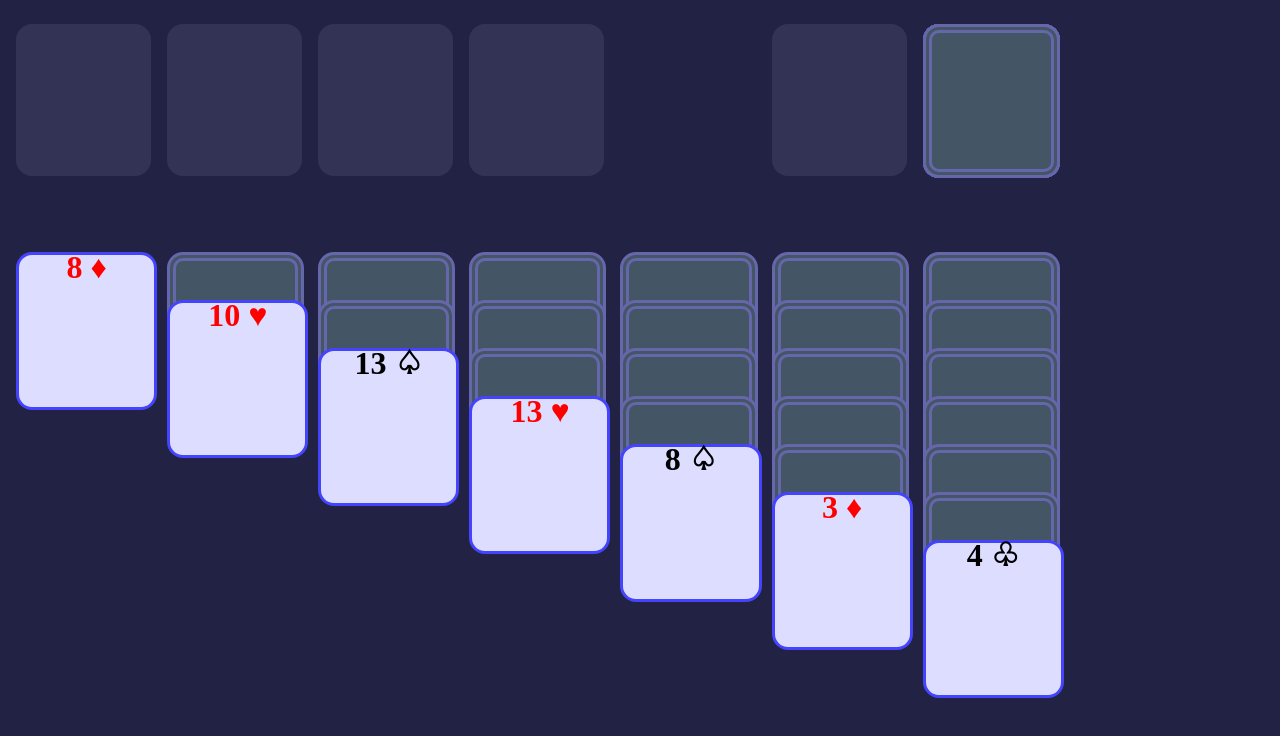
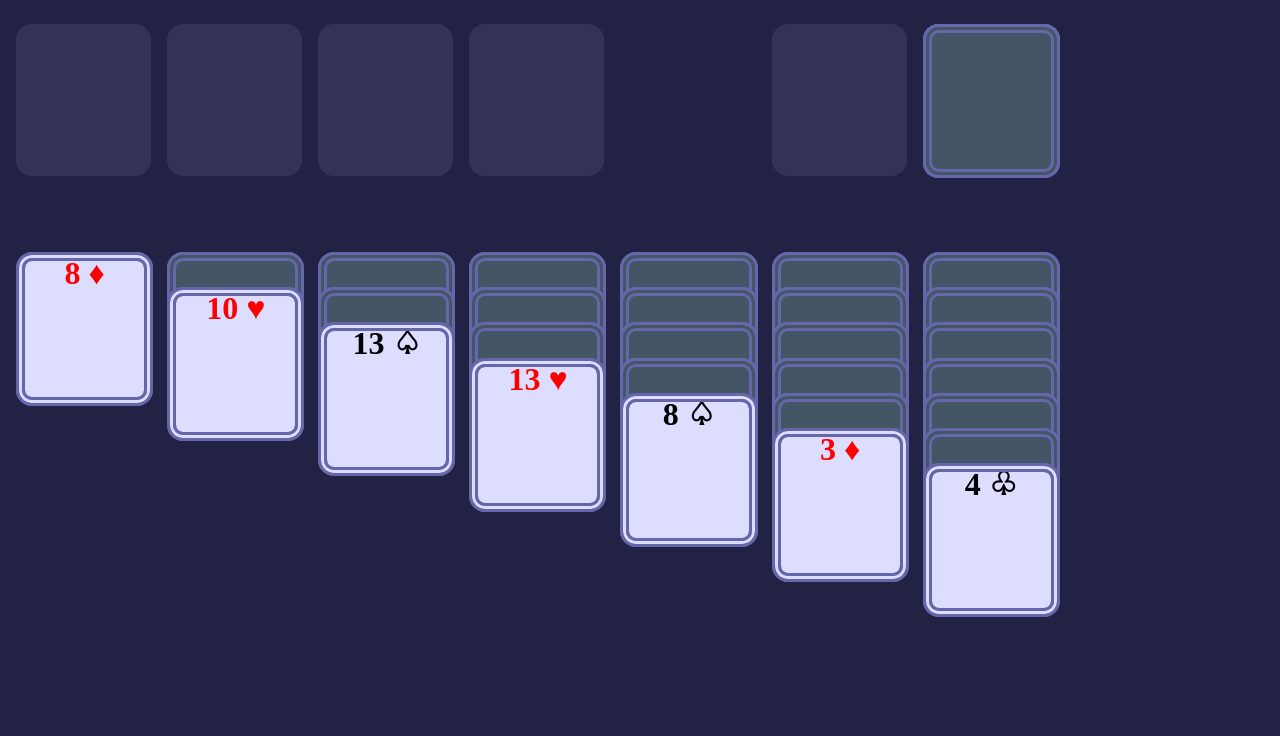
Before and after one commit to iCAMPAGNE/Patience, an Angular app: page / in a window 1280 px wide. Shown: the top 736 px of the page. Built offline with nearby package versions, Linux system fonts and the light colour scheme.

Commit message:
Migration to Angular 11, refactoring piles in template, move cards.

```diff
--- a/src/app/components/home/home.component.html
+++ b/src/app/components/home/home.component.html
@@ -1,11 +1,16 @@
 <div class="page-area">
     <div id="piles" class="piles-area stack-area">
-        <div id="pile-0" class="card-area sorted-pile">
-            <div *ngFor="let card of piles[0].cards" class="card"></div>
+        <div *ngFor="let pileNr of [0,1,2,3]">
+            <div id="pile-{{pileNr}}" class="card-area sorted-pile">
+                <div *ngFor="let card of piles[pileNr].cards;" class="fp-flip-card">
+                    <div id="card-{{card.id}}" class="fp-flip-card-inner" (click)="cardClick(pileNr, card.id)">
+                        <div class="card-format front turned" [ngClass]="{'type-color':card.type % 2 == 1}">
+                            {{card.value}} {{cardTypes[card.type]}}
+                        </div>
+                    </div>
+                </div>
+            </div>
         </div>
-        <div id="pile-1" class="card-area sorted-pile"></div>
-        <div id="pile-2" class="card-area sorted-pile"></div>
-        <div id="pile-3" class="card-area sorted-pile"></div>
         <div id="pile-99" class="card-area invisible"></div>
         <div id="pile-4" class="card-area">
             <div *ngFor="let card of piles[4].cards;" class="fp-flip-card">
@@ -20,7 +25,7 @@
         <div id="pile-5" class="card-area" (click)="rechargePile()">
             <div *ngFor="let card of piles[5].cards;" class="fp-flip-card">
                 <div id="card-{{card.id}}" class="fp-flip-card-inner" (click)="draaiom($event, card)">
-                    <div class="card-format front" [ngClass]="{'turning':card.turning, 'turned':card.turned, 'type-color':card.type % 2 == 1} ">
+                    <div class="card-format front" [ngClass]="{'turning':card.turning, 'turned':card.turned, 'type-color':card.type % 2 == 1}">
                         {{card.value}} {{cardTypes[card.type]}}
                     </div>
                     <div class="card-format back" [ngClass]="{'turning':card.turning, 'turned':card.turned}"></div>
@@ -30,11 +35,16 @@
     </div>
 
     <div id="play-area" class="piles-area play-area">
-        <div *ngFor="let pileNr of [6,7,8,9,10,11,12]" class="card-area">
-            <div *ngFor="let card of piles[pileNr].cards; let i = index" id="card-{{card.id}}" class="card inner-card play-card"
-                    [ngClass]="{'front':card.turned, 'type-color':card.type % 2 == 1}"
-                    style="margin-top: {{i*3}}em;" (click)="cardClick(pileNr, card.id)">
-                <div class="card-text" *ngIf="card.turned">{{card.value}} {{cardTypes[card.type]}}</div>
+        <div *ngFor="let pileNr of [6,7,8,9,10,11,12]">
+            <div id="pile-{{pileNr}}" class="card-area">
+                <div *ngFor="let card of piles[pileNr].cards; let i = index;" class="fp-flip-card">
+                    <div id="card-{{card.id}}" class="fp-flip-card-inner" style="margin-top: {{i*1.1}}em;" (click)="cardClick(pileNr, card.id)">
+                        <div class="card-format" [ngClass]="{'turning':card.turning, 'turned front':card.turned, 'type-color':card.type % 2 == 1}">
+                            {{card.value}} {{cardTypes[card.type]}}
+                        </div>
+                        <div class="card-format" [ngClass]="{'turning':card.turning, 'turned':card.turned, 'back':!card.turned}"></div>
+                    </div>
+                </div>
             </div>
         </div>
     </div>
--- a/src/app/components/home/home.component.ts
+++ b/src/app/components/home/home.component.ts
@@ -98,7 +98,6 @@ export class HomeComponent implements OnInit {
 
 
   cardClick(pileNr:number, cardNr:number) {
-      console.log(pileNr + '/' + cardNr);
     const card = this.cards.find(c => c.id == cardNr);
     if (!card || !card.turned) {
       return;
@@ -109,8 +108,8 @@ export class HomeComponent implements OnInit {
       if (tryPileNr != pileNr) {
           const pileElement = this.elementRef.nativeElement.querySelector('#pile-' + tryPileNr);
           const cardElement = this.elementRef.nativeElement.querySelector('#card-' + card.id);
-          const moveHorizontal:number = pileElement.offsetLeft - cardElement.offsetLeft;
-          const moveVertical:number = pileElement.offsetTop - cardElement.offsetTop;
+          const moveHorizontal:number = pileElement.offsetLeft - cardElement.getBoundingClientRect().left;
+          const moveVertical:number = pileElement.offsetTop - cardElement.getBoundingClientRect().top;
           cardElement.animate([{ transform: 'translate(' + moveHorizontal + 'px,' + moveVertical + 'px)'}], { duration: 500 });
           setTimeout(() => {
               this.piles[pileNr].cards.pop();
--- a/src/styles.scss
+++ b/src/styles.scss
@@ -103,7 +103,6 @@ div.type-color {
 
     &.back-4 {
         background-color: #DDDDFF;
-        color: green;
         transform: rotateY(180deg);
         &.turning {
             transform: rotateY(0deg);
@@ -133,21 +132,6 @@ div.type-color {
     }
 }
 
-.fp-flip-card-front {
-    transform: rotateY(180deg);
-}
-
-.fp-flip-card-back {
-}
-
-.fp-flip-card-front-turning {
-    transform: rotateY(0deg);
-}
-
-.fp-flip-card-front-turned {
-}
-
-
 
 
 .card-icon {
@@ -155,10 +139,6 @@ div.type-color {
     margin: 0.2em;
     background-size: 100%;
     background-repeat: no-repeat;
-}
-
-div.card.back div.inner-card {
-    display: none;
 }
 
 div.card-area.invisible {
```
